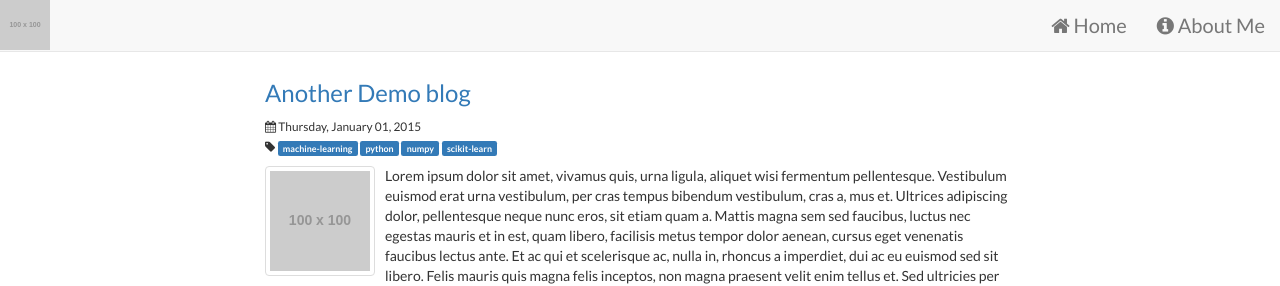
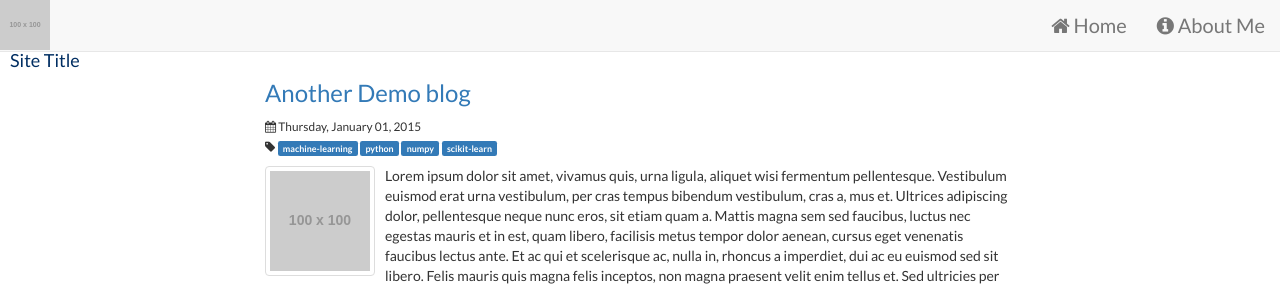
Before and after one commit to LarryBrick/jekyll_demo, a Jekyll site: the page built from index.html, in a window 1280 px wide. Shown: the top 286 px of the page. Built offline with Jekyll 4.4.1, drawn with Linux system fonts in a browser that asks for light colours; nearby versions of some CDN libraries.

Commit message:
Update header.html

```diff
--- a/_includes/header.html
+++ b/_includes/header.html
@@ -9,7 +9,7 @@
           <span class="icon-bar"></span>
         </button>
         <a class="navbar-brand" href="{{ "/" | prepend: site.baseurl }}">
-          <img src="{{site.logo_location}}"> <span class="name-holder">{{ site.name }}</span>
+          <img src="{{site.logo_location}}"> <span class="name-holder">{{ site.title }}</span>
           <!--<img src="{{ ./apple-touch-icon-180x180.png }}"> <span class="name-holder">{{ site.title }}</span>-->
         </a>
       </div>
```
